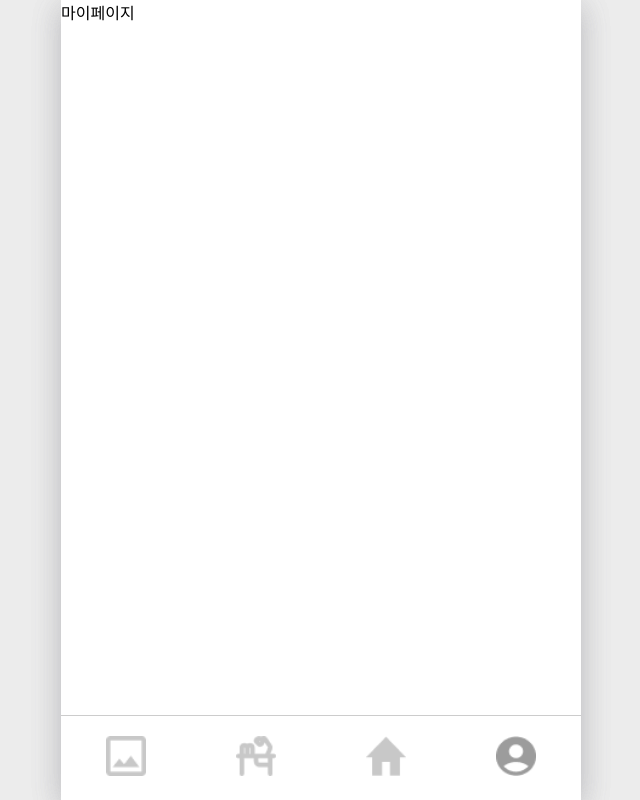
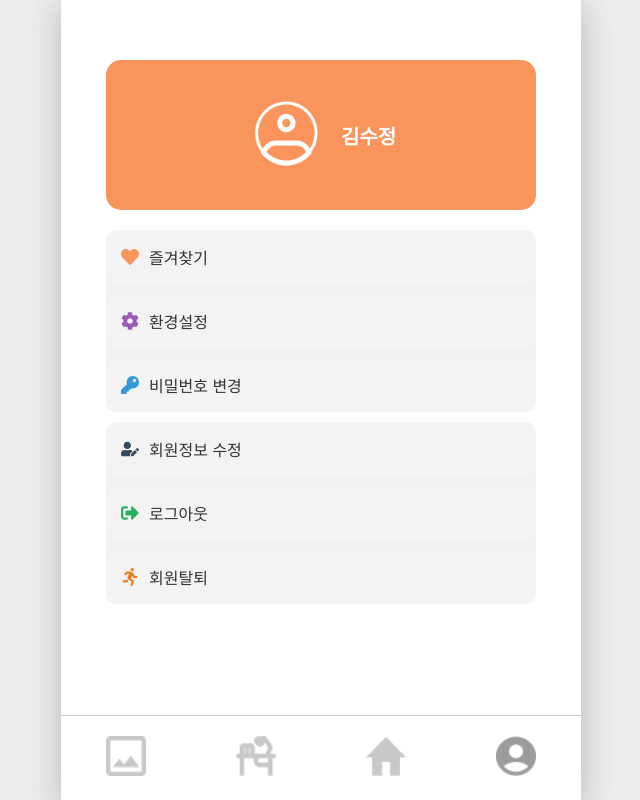
Before and after one commit to sswu-tutty/front-end, a React (Create React App) app: page /mypage in a window 1280 px wide. Shown: the whole page, without its empty margins (319-959 px from the left). Built offline with nearby package versions, Linux system fonts and the light colour scheme.

Commit message:
style:mypage ui

```diff
--- a/package.json
+++ b/package.json
@@ -8,6 +8,7 @@
     "@testing-library/user-event": "^13.5.0",
     "react": "^18.3.1",
     "react-dom": "^18.3.1",
+    "react-icons": "^5.3.0",
     "react-redux": "^9.1.2",
     "react-router-dom": "^6.27.0",
     "react-scripts": "5.0.1",
--- /dev/null
+++ b/src/assets/sass/section/_mypage.scss
@@ -0,0 +1,103 @@
+.Mypage_wrap {
+    padding: 60px 45px 20px 45px;
+    overflow: hidden;
+    display: flex;
+    flex-direction: column;
+    align-items: center;
+    color: var(--black);
+
+
+    .profile-card {
+        width: 100%;
+
+        background-color: #FA945D;
+        color: white;
+        border-radius: 15px;
+        width: 100%;
+        height: 150px;
+        text-align: center;
+        margin-bottom: 20px;
+        display: flex;
+
+        align-items: center;
+        justify-content: center;
+
+
+        h3 {
+            font-size: 20px;
+            font-weight: bold;
+            color: #FFFFFF;
+        }
+
+        img{
+            width: 80px;
+            margin-right: 15px;
+        }
+    }
+
+    .menu-section {
+        width: 100%;
+        // max-width: 300px;
+        margin: 0 auto;
+
+
+        .menu-1 {
+            background-color: #F1F1F1;
+            border-radius: 30px;
+        }
+
+        .menu-2 {
+            background-color: #F1F1F1;
+            border-radius: 30px;
+        }
+
+        .menu-item {
+            display: flex;
+            align-items: center;
+            padding: 15px;
+            border-radius: 10px;
+            background-color: #F3F3F3;
+            margin-bottom: 10px;
+            cursor: pointer;
+            transition: background-color 0.2s;
+
+            &:hover {
+                background-color: #e0e0e0;
+            }
+
+            .menu-icon {
+                margin-right: 10px;
+                font-size: 18px;
+
+                &.heart {
+                    color: #FA945D;
+                }
+
+                &.settings {
+                    color: #9b59b6;
+                }
+
+                &.key {
+                    color: #3498db;
+                }
+
+                &.user-edit {
+                    color: #34495e;
+                }
+
+                &.logout {
+                    color: #27ae60;
+                }
+
+                &.withdraw {
+                    color: #e67e22;
+                }
+            }
+
+            span {
+                font-size: 16px;
+                color: #333;
+            }
+        }
+    }
+}
--- a/src/assets/sass/style.scss
+++ b/src/assets/sass/style.scss
@@ -4,4 +4,5 @@
 @import "section/login";
 @import "section/signup";
 @import "section/home";
-@import "section/imgupload"
+@import "section/imgupload";
+@import "section/mypage";
--- a/src/pages/MyPage.js
+++ b/src/pages/MyPage.js
@@ -1,10 +1,50 @@
 import FooterBar from "../components/FooterBar";
+import { FaHeart, FaCog, FaKey, FaUserEdit, FaSignOutAlt, FaRunning } from 'react-icons/fa';
+import profile from "../assets/profile.png"
 
 const MyPage = () => {
-    return(
-        <div>
-            마이페이지
+    return (
+        <div className="Mypage_wrap container">
+            <div className="profile-card">
+                <div className="profile-icon">
+                    <img className="profile" src={profile}></img>
+                </div>
+                <h3>김수정</h3>
+            </div>
 
+
+            <div className="menu-section">
+                <div className="menu-1">
+                    <div className="menu-item">
+                        <FaHeart className="menu-icon heart" />
+                        <span>즐겨찾기</span>
+                    </div>
+                    <div className="menu-item">
+                        <FaCog className="menu-icon settings" />
+                        <span>환경설정</span>
+                    </div>
+                    <div className="menu-item">
+                        <FaKey className="menu-icon key" />
+                        <span>비밀번호 변경</span>
+                    </div>
+                </div>
+
+
+                <div className="menu-2">
+                    <div className="menu-item">
+                        <FaUserEdit className="menu-icon user-edit" />
+                        <span>회원정보 수정</span>
+                    </div>
+                    <div className="menu-item">
+                        <FaSignOutAlt className="menu-icon logout" />
+                        <span>로그아웃</span>
+                    </div>
+                    <div className="menu-item">
+                        <FaRunning className="menu-icon withdraw" />
+                        <span>회원탈퇴</span>
+                    </div>
+                </div>
+            </div>
         </div>
     )
 }
```
Also changed, not shown: 1 other file (tests, documents, lock files or other folders).
